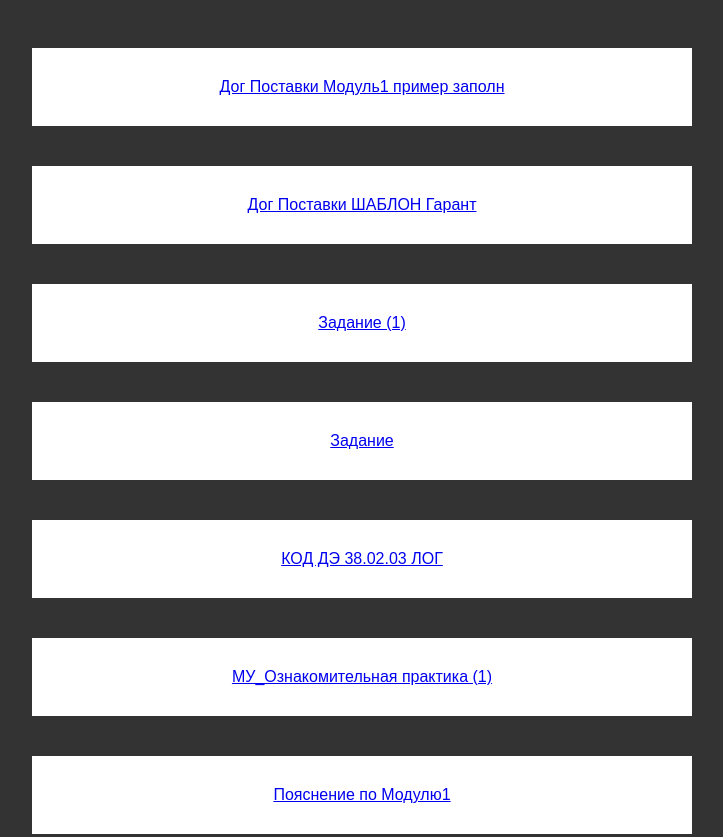
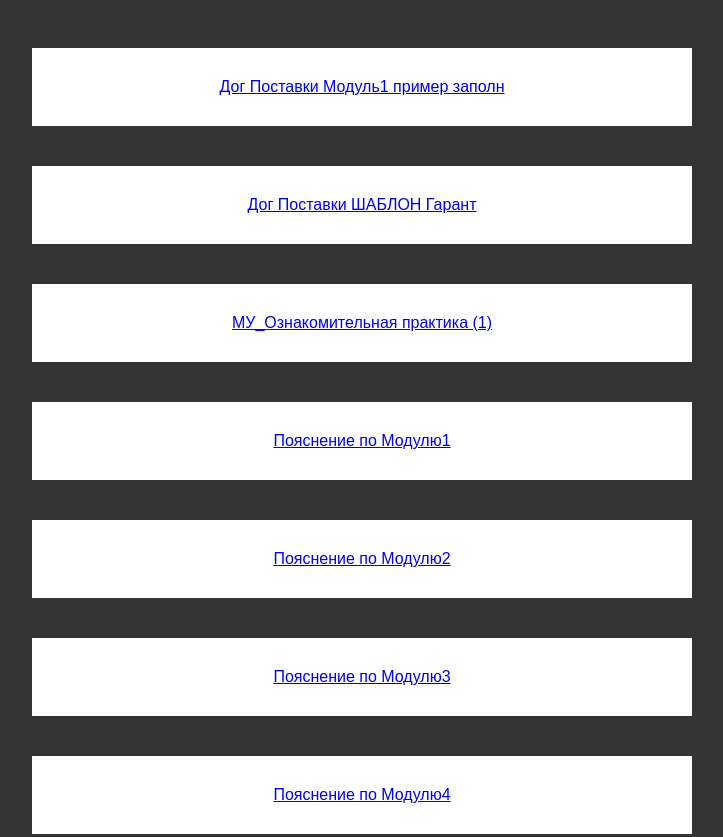
Before and after one commit to D1emann/kuzmich, a plain HTML site: page index.html in a window 1280 px wide. Shown: the top 837 px of the page, without its empty margins (278-1001 px from the left). Drawn offline with Linux system fonts and the light colour scheme.

Commit message:
Update index.html

```diff
--- a/index.html
+++ b/index.html
@@ -11,9 +11,6 @@
     <div class="cont">
         <div class="cont__element"><a href="files/Дог Поставки Модуль1 пример заполн.docx" target="_blank" download>Дог Поставки Модуль1 пример заполн </a></div>
         <div class="cont__element"><a href="files/Дог Поставки ШАБЛОН Гарант.docx" target="_blank" download>Дог Поставки ШАБЛОН Гарант</a></div>
-        <div class="cont__element"><a href="files/Задание (1).docx" target="_blank" download>Задание (1)</a></div>
-        <div class="cont__element"><a href="files/Задание.docx" target="_blank" download>Задание</a></div>
-        <div class="cont__element"><a href="files/КОД ДЭ 38.02.03 ЛОГ.pdf" target="_blank" download>КОД ДЭ 38.02.03 ЛОГ</a></div>
         <div class="cont__element"><a href="files/МУ_Ознакомительная практика (1).docx" target="_blank" download>МУ_Ознакомительная практика (1)</a></div>
         <div class="cont__element"><a href="files/Пояснение по Модулю1.docx" target="_blank" download>Пояснение по Модулю1</a></div>
         <div class="cont__element"><a href="files/Пояснение по Модулю2.docx" target="_blank" download>Пояснение по Модулю2</a></div>
```
